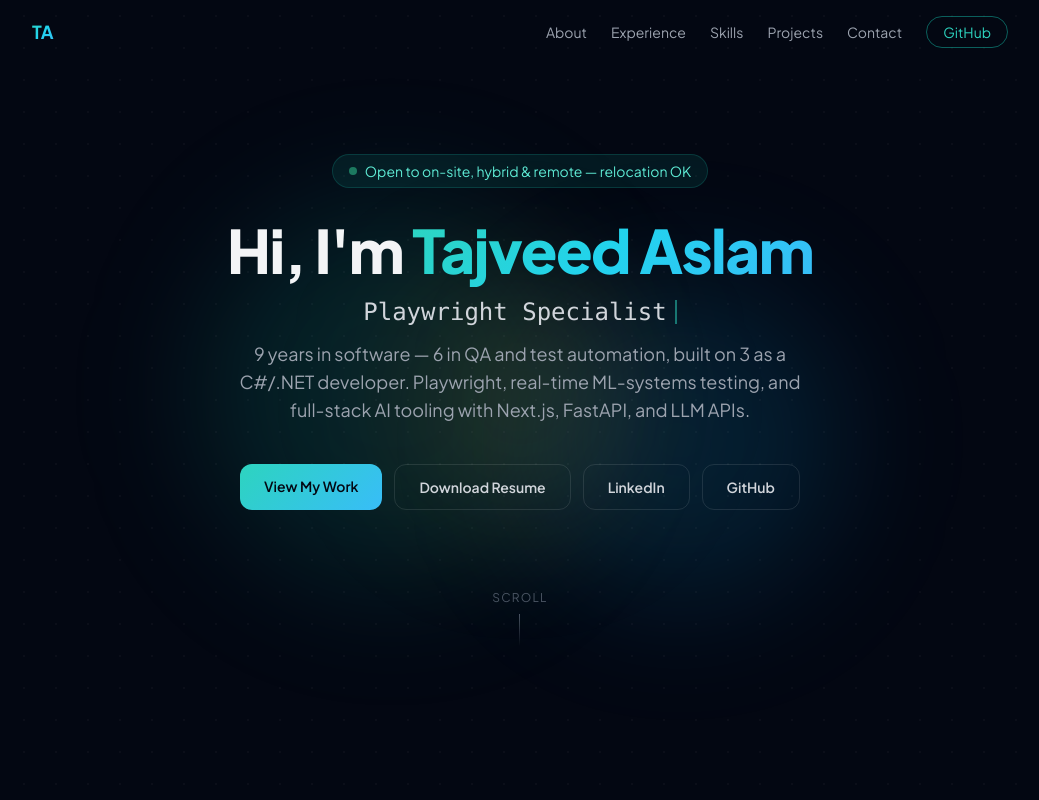
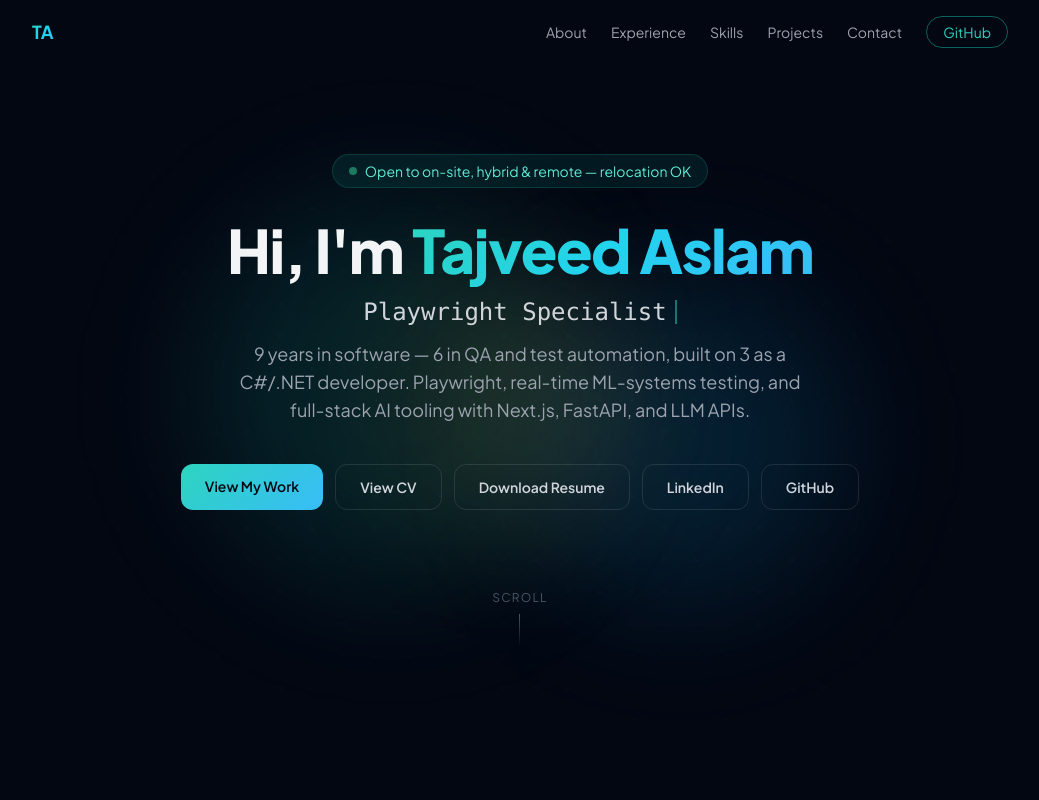
Before and after one commit to tajveed-aslam/tajveed-portfolio, a Next.js app: page / in a window 1280 px wide. Shown: the top 800 px of the page, without its empty margins (120-1159 px from the left). Built offline with nearby package versions, Linux system fonts and the light colour scheme.

Commit message:
Add View CV link to Hero, pointing to the new standalone CV page

```diff
--- a/components/Hero.tsx
+++ b/components/Hero.tsx
@@ -75,6 +75,14 @@ export function Hero() {
               View My Work
             </a>
             <a
+              href="https://tajveed-aslam.github.io/tajveed-cv/"
+              target="_blank"
+              rel="noopener noreferrer"
+              className="px-6 py-3 rounded-xl font-semibold text-sm border border-white/10 text-gray-300 hover:bg-white/5 transition-colors"
+            >
+              View CV
+            </a>
+            <a
               href="/resume.pdf"
               target="_blank"
               rel="noopener noreferrer"
```
